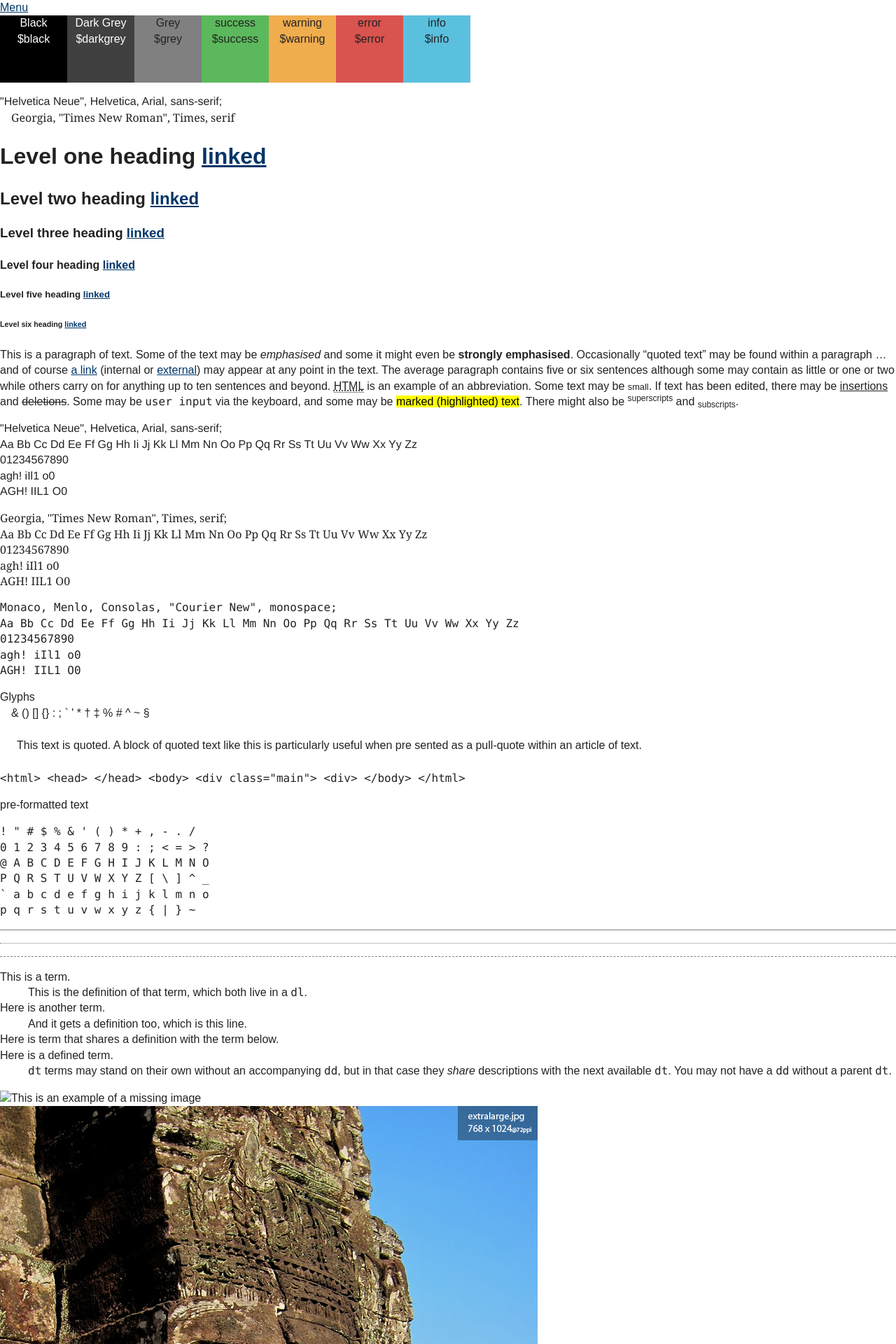
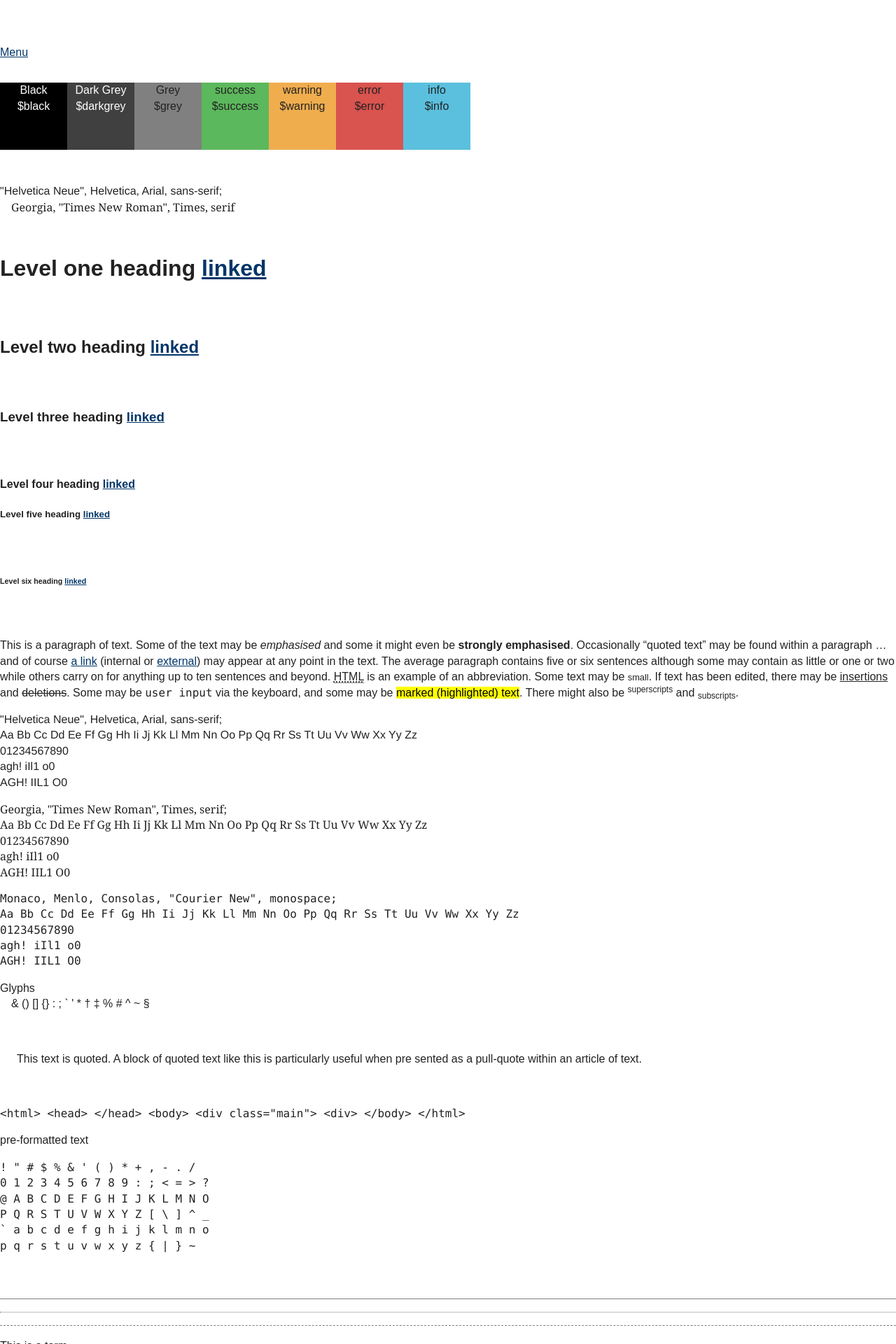
Before and after one commit to SteveBarnett/Front-end-Style-Guide, a Jekyll site: the page built from index.html, in a window 1280 px wide. Shown: the top 1920 px of the page at 70% size. Built offline with Jekyll 4.4.1, drawn with Linux system fonts in a browser that asks for light colours; Markdown is read by kramdown in place of the engine named in the settings; some of the changed text lies outside the part shown.

Commit message:
Added sg-pattern divider

```diff
--- a/_layouts/default.html
+++ b/_layouts/default.html
@@ -28,73 +28,199 @@
         // window.attachEvent("onload", downloadJSAtOnload);
         // else window.onload = downloadJSAtOnload;
         </script>
+
+        <style>
+          .sg-pattern {
+            padding-bottom: 2em;
+          }
+        </style>
     </head>
     <body>
 
       {{ content }}
 
+      <div class="sg-pattern">
         {% include skip-to-main.html %}
+      </div>
+
+      <div class="sg-pattern">
         {% include banner.html %}
+      </div>
+
+      <div class="sg-pattern">
         {% include menu-link.html %}
+      </div>
 
-      <main role="main" id="main" class="main" tabindex="-1">
+      <div class="sg-pattern">
         {% include swatches.html %}
+      </div>
 
+      <div class="sg-pattern">
         {% include fonts.html %}
+      </div>
+
+      <div class="sg-pattern">
         {% include heading1.html %}
+      </div>
+
+      <div class="sg-pattern">
         {% include heading2.html %}
+      </div>
+
+      <div class="sg-pattern">
         {% include heading3.html %}
+      </div>
+
         {% include heading4.html %}
+      </div>
+
+      <div class="sg-pattern">
         {% include heading5.html %}
+      </div>
+
+      <div class="sg-pattern">
         {% include heading6.html %}
+      </div>
+
+      <div class="sg-pattern">
         {% include paragraph.html %}
+      </div>
+
+      <div class="sg-pattern">
         {% include blockquote.html %}
+      </div>
+
+      <div class="sg-pattern">
         {% include code-and-pre.html %}
+      </div>
+
+      <div class="sg-pattern">
         {% include rule.html %}
         {% include definitions.html %}
+      </div>
+
+      <div class="sg-pattern">
         {% include responsive-image.html %}
+      </div>
+
+      <div class="sg-pattern">
         {% include table.html %}
+      </div>
 
+      <div class="sg-pattern">
         <form action="">
           <!-- Show form fields at different widths -->
           <!-- Show left labels, top labels -->
           <fieldset>
             <legend>Legend for a fieldset</legend>
-            {% include input-email.html %} <br />
-            {% include input-number.html %} <br />
-            {% include input-text.html %} <br />
-            {% include input-url.html %} <br />
-            {% include input-search.html %} <br />
-            {% include input-tel.html %} <br />
-            {% include input-password.html %} <br />
-            {% include input-range.html %} <br />
-            {% include input-date.html %} <br />
+            <p>Contents of a fieldset</p>
           </fieldset>
-          {% include select.html %} <br />
-          {% include textarea.html %} <br />
-          {% include checkbox.html %} <br />
-          {% include input-radio.html %} <br />
-          {% include button.html %} <br />
-          {% include submit.html %} <br />
         </form>
+      </div>
 
+      <div class="sg-pattern">
+        {% include input-email.html %}
+      </div>
+
+      <div class="sg-pattern">
+        {% include input-number.html %}
+      </div>
+
+      <div class="sg-pattern">
+        {% include input-text.html %}
+      </div>
+
+      <div class="sg-pattern">
+        {% include input-url.html %}
+      </div>
+
+      <div class="sg-pattern">
+        {% include input-search.html %}
+      </div>
+
+      <div class="sg-pattern">
+        {% include input-tel.html %}
+      </div>
+
+      <div class="sg-pattern">
+        {% include input-password.html %}
+      </div>
+
+      <div class="sg-pattern">
+        {% include input-range.html %}
+      </div>
+
+      <div class="sg-pattern">
+        {% include input-date.html %}
+      </div>
+
+      <div class="sg-pattern">
+        {% include select.html %}
+      </div>
+
+      <div class="sg-pattern">
+        {% include textarea.html %}
+      </div>
+
+      <div class="sg-pattern">
+        {% include checkbox.html %}
+      </div>
+
+      <div class="sg-pattern">
+        {% include input-radio.html %}
+      </div>
+
+      <div class="sg-pattern">
+        {% include button.html %}
+      </div>
+
+      <div class="sg-pattern">
+        {% include submit.html %}
+      </div>
+
+      <div class="sg-pattern">
         {% include list-ordered.html %}
+      </div>
+
+      <div class="sg-pattern">
         {% include list-unordered.html %}
+      </div>
 
+      <div class="sg-pattern">
         {% include meter-and-progress.html %}
+      </div>
 
+      <div class="sg-pattern">
         {% include details-summary.html %}
+      </div>
 
-      </main>
+      <div class="sg-pattern">
+        {% include grid.html %}
+      </div>
 
-      {% include grid.html %}
+      <div class="sg-pattern">
         {% include slats.html %}
+      </div>
+
+      <div class="sg-pattern">
         {% include feedback.html %}
+      </div>
+
+      <div class="sg-pattern">
         {% include icons.html %}
+      </div>
+
+      <div class="sg-pattern">
         {% include animations.html %}
+      </div>
+
+      <div class="sg-pattern">
         {% include share.html %}
+      </div>
 
+      <div class="sg-pattern">
         {% include footer.html %}
+      </div>
 
       <!-- Google Analytics: change UA-XXXXX-X to be your site's ID. -->
       <!--
```
Lines whose indentation alone changed are shown as unchanged.
